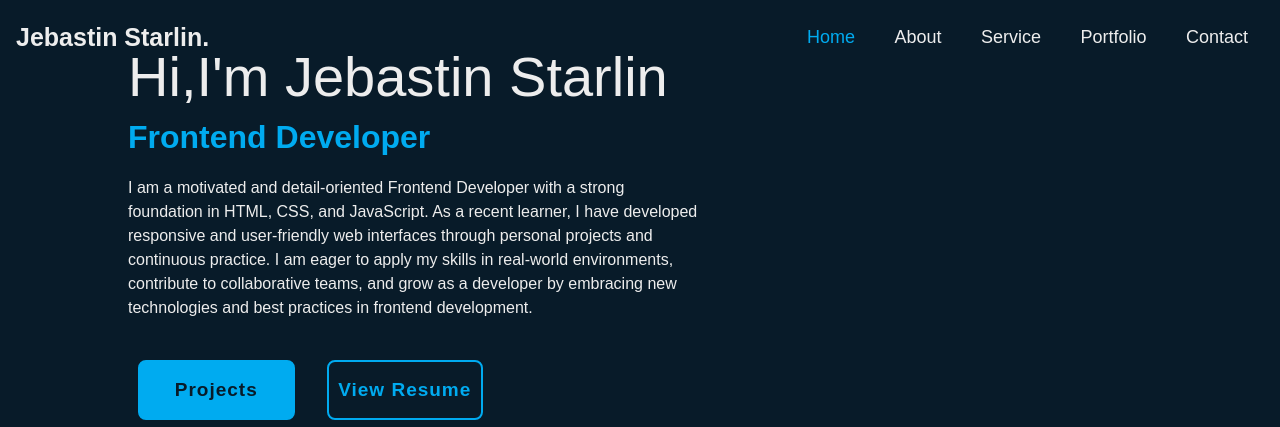
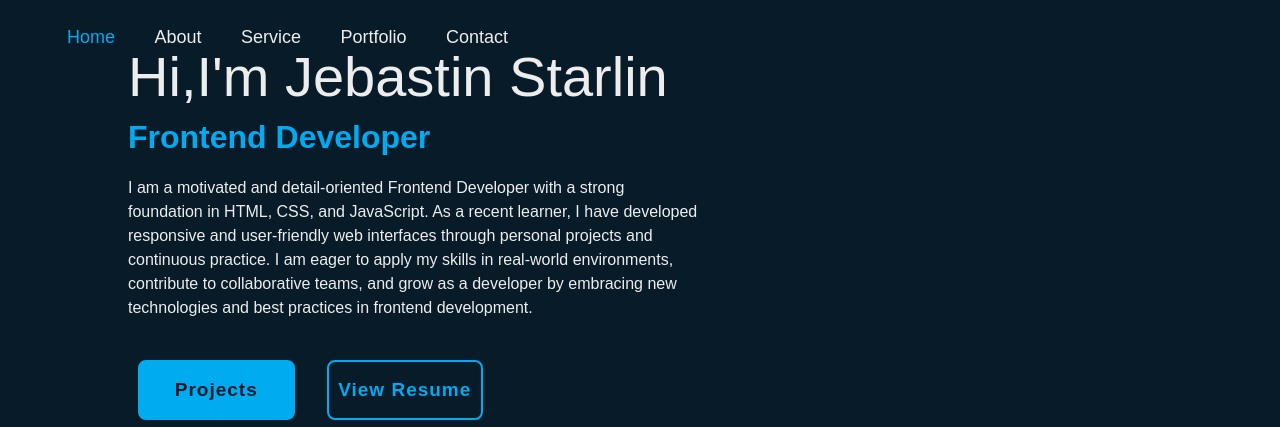
Before and after one commit to jebastinstarlin/Portfolio, a plain HTML site: page index.html in a window 1280 px wide. Shown: the top 427 px of the page. Drawn offline with nearby package versions, Linux system fonts and the light colour scheme; a web font is replaced by a local one.

Commit message:
index.html

```diff
--- a/index.html
+++ b/index.html
@@ -15,7 +15,7 @@
 <body>
 
 <header class="header d-flex justify-content-between align-items-center p-3">
-    <a href="#" class="logo">Jebastin Starlin.</a>
+
     <nav class="navbar d-none d-md-block">
         <a href="#" class="active">Home</a>
         <a href="#">About</a>
```
